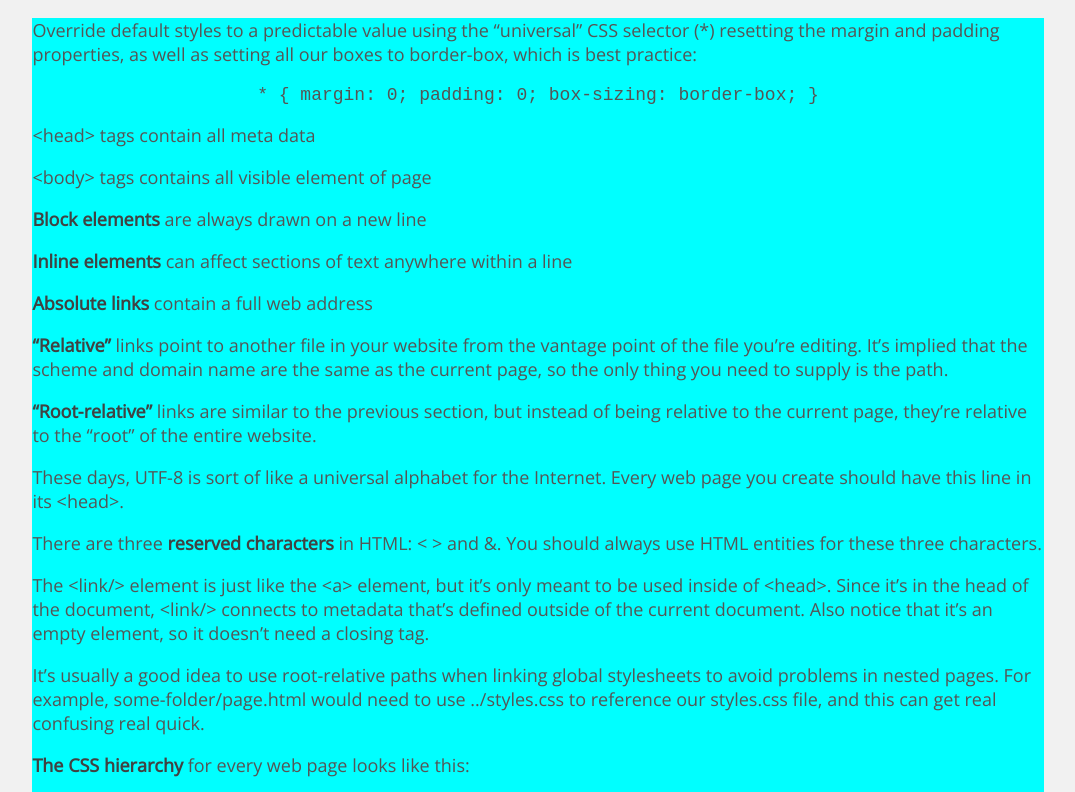
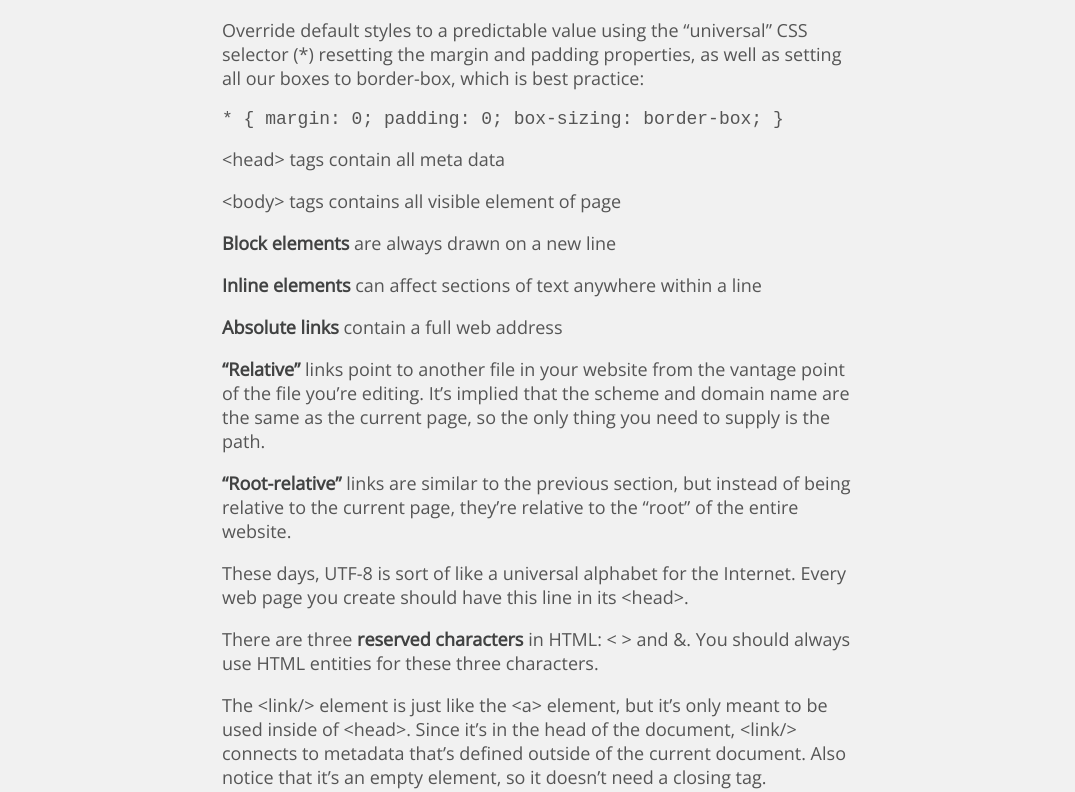
Before and after one commit to jamess81/jamess81.github.io, a plain HTML site: page index.html in a window 1280 px wide. Shown: the top 792 px of the page, without its empty margins (102-1177 px from the left). Drawn offline with nearby package versions, Linux system fonts and the light colour scheme.

Commit message:
Update styles.css

```diff
--- a/styles.css
+++ b/styles.css
@@ -5,12 +5,8 @@ body {
 }
 
 .centerDiv {
-
-  text-align: center;
-  width:80%;
-  margin:0 auto;
-  background:cyan;
-
+   width:50%;
+   margin:0 auto;
 }
 
 h1 {
```
